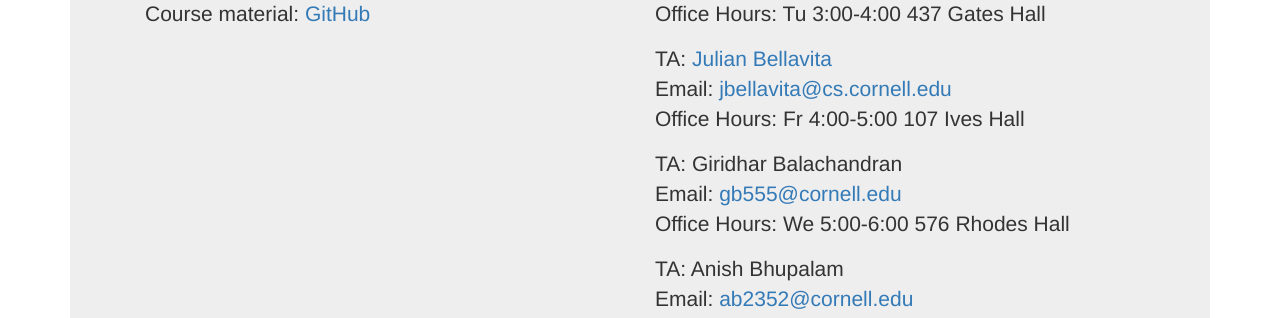
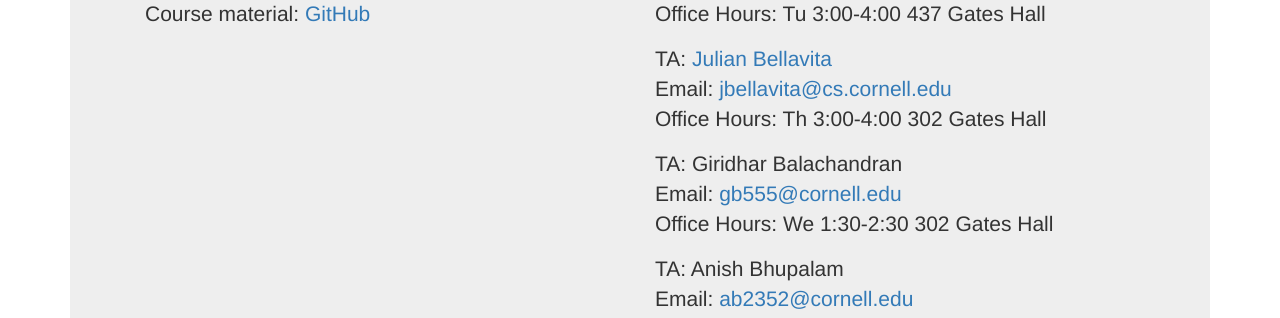
Before and after one commit to cs5220-26sp/web, a Jekyll site: the page built from web/index.html, in a window 1280 px wide and 1373 px high. Shown: the part 382-700 px from the top of the window. Built offline with Jekyll 4.4.1, drawn with Linux system fonts in a browser that asks for light colours; nearby versions of some CDN libraries.

Commit message:
Update office hours for Julian and Giridhar

```diff
--- a/web/_data/logistics.yml
+++ b/web/_data/logistics.yml
@@ -19,12 +19,12 @@ staff:
     url: https://hooninator.github.io/website.github.io/
     email: jbellavita@cs.cornell.edu
     oh:
-      - when: "Fr 4:00-5:00 107 Ives Hall"
+      - when: "Th 3:00-4:00 302 Gates Hall"
   -
     name: Giridhar Balachandran
     email: gb555@cornell.edu
     oh:
-      - when: "We 5:00-6:00 576 Rhodes Hall"
+      - when: "We 1:30-2:30 302 Gates Hall"
   -
     name: Anish Bhupalam
     email: ab2352@cornell.edu
```
